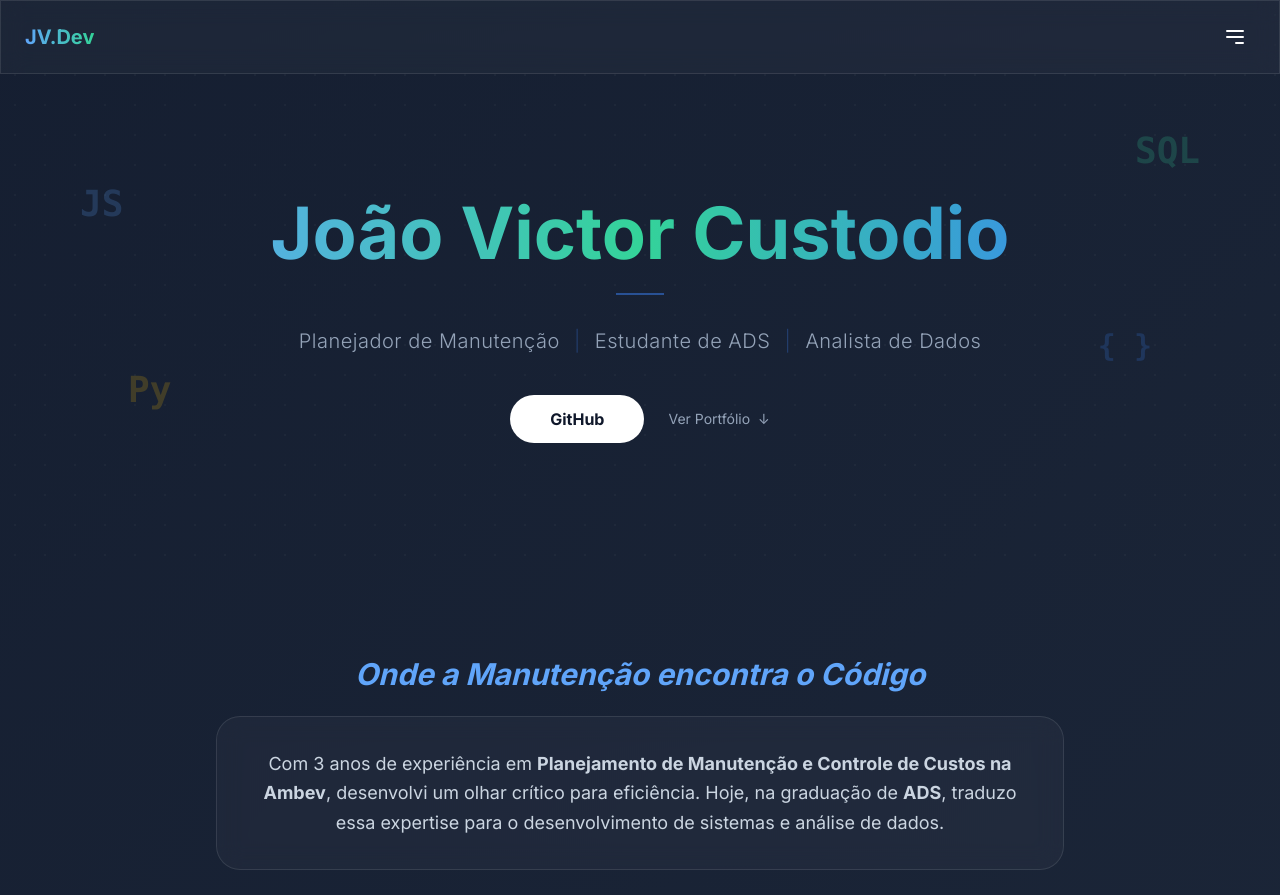
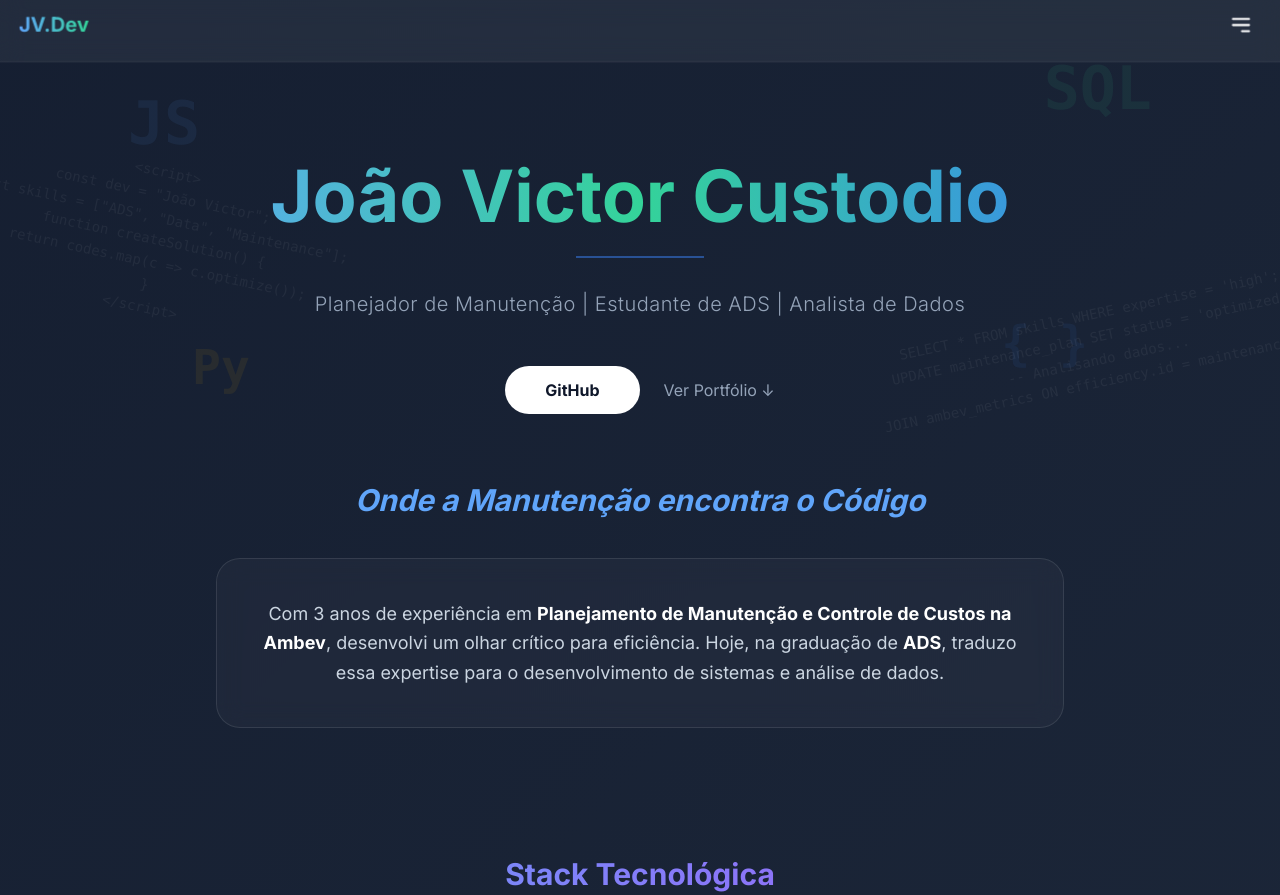
Before and after one commit to jvCustodio1/portfolio, a plain HTML site: page index.html in a window 1280 px wide. Shown: the top 895 px of the page. Drawn offline with nearby package versions, Linux system fonts and the light colour scheme.

Commit message:
alteração de espaçamento

```diff
--- a/index.html
+++ b/index.html
@@ -49,26 +49,40 @@
             </div>
     </div>
 
-    <header id="inicio" class="min-h-[70vh] relative flex flex-col justify-center items-center text-center p-6 pt-32 overflow-hidden">
+    <header id="inicio" class="min-h-[60vh] w-full flex flex-col justify-center items-center text-center pt-40 pb-40 relative overflow-hidden">
+
+        <div class="absolute inset-0 overflow-hidden pointer-events-none opacity-[0.05] select-none">
+            <div class="absolute top-40 -left-10 font-mono text-sm leading-relaxed rotate-12">
+                &lt;script&gt;<br>
+                const dev = "João Victor";<br>
+                const skills = ["ADS", "Data", "Maintenance"];<br>
+                function createSolution() {<br>
+                &nbsp;&nbsp;return codes.map(c => c.optimize());<br>
+                }<br>
+                &lt;/script&gt;
+            </div>
+            <div class="absolute bottom-20 -right-10 font-mono text-sm leading-relaxed -rotate-12">
+                SELECT * FROM skills WHERE expertise = 'high';<br>
+                UPDATE maintenance_plan SET status = 'optimized';<br>
+                -- Analisando dados...<br>
+                JOIN ambev_metrics ON efficiency.id = maintenance.id;
+            </div>
+        </div>
 
         <div class="glow glow-1"></div>
         <div class="glow glow-2" style="animation-delay: 3s;"></div>
 
-        <div class="absolute inset-0 opacity-[0.03] pointer-events-none"
-            style="background-image: radial-gradient(#ffffff 1px, transparent 1px); background-size: 30px 30px;">
+        <div class="absolute hidden lg:block left-[10%] top-[20%] opacity-20 animate-bounce" style="animation-duration: 4s;">
+                <span class="text-6xl font-bold text-blue-400/40 font-mono">JS</span>
             </div>
-
-        <div class="absolute hidden lg:block left-20 top-1/3 opacity-20 animate-bounce" style="animation-duration: 4s;">
-            <span class="text-4xl font-bold text-blue-400 font-mono">JS</span>
+            <div class="absolute hidden lg:block right-[10%] top-[15%] opacity-20 animate-bounce" style="animation-duration: 5s;">
+                <span class="text-6xl font-bold text-emerald-400/40 font-mono">SQL</span>
             </div>
-        <div class="absolute hidden lg:block right-20 top-1/4 opacity-20 animate-bounce" style="animation-duration: 5s;">
-            <span class="text-4xl font-bold text-emerald-400 font-mono">SQL</span>
+            <div class="absolute hidden lg:block left-[15%] bottom-[15%] opacity-20 animate-bounce" style="animation-duration: 6s;">
+                <span class="text-5xl font-bold text-yellow-500/40 font-mono">Py</span>
             </div>
-        <div class="absolute hidden lg:block left-32 bottom-1/4 opacity-20 animate-bounce" style="animation-duration: 6s;">
-            <span class="text-4xl font-bold text-yellow-500 font-mono">Py</span>
-        </div>
-        <div class="absolute hidden lg:block right-32 bottom-1/3 opacity-20 animate-bounce" style="animation-duration: 7s;">
-            <span class="text-3xl font-bold text-blue-500 font-mono">{ }</span>
+            <div class="absolute hidden lg:block right-[15%] bottom-[20%] opacity-20 animate-bounce" style="animation-duration: 7s;">
+                <span class="text-5xl font-bold text-blue-500/40 font-mono">{ }</span>
         </div>
 
        <div data-aos="fade-up" class="relative z-10 w-full max-w-5xl">
@@ -76,45 +90,47 @@
             João Victor Custodio
         </h1>
 
-            <div class="w-12 h-[2px] bg-blue-500/50 mx-auto mb-8"></div>
+        <div class="w-32 h-[2px] bg-blue-500/50 mx-auto mb-8"></div>
 
-            <p class="text-base md:text-lg lg:text-xl text-slate-400 mb-10 font-light tracking-wide">
-                Planejador de Manutenção <span class="text-blue-500/30 mx-2">|</span>
-                Estudante de ADS <span class="text-blue-500/30 mx-2">|</span>
-                Analista de Dados
+        <p class="text-base md:text-lg lg:text-xl text-slate-400 mb-12 font-light tracking-wide">
+            Planejador de Manutenção | Estudante de ADS | Analista de Dados
         </p>
 
         <div class="flex flex-row gap-6 justify-center items-center">
             <a href="https://github.com/SEU-USUARIO" target="_blank"
-                class="px-10 py-3 rounded-full font-bold bg-white text-slate-900 transition-all hover:scale-105 hover:shadow-[0_0_20px_rgba(255,255,255,0.3)] active:scale-95">
+               class="px-10 py-3 rounded-full font-bold bg-white text-slate-900 transition-all hover:scale-105">
                 GitHub
             </a>
-
-                <a href="#projetos" class="text-slate-400 hover:text-white transition-all flex items-center gap-2 font-medium group text-sm">
-                    Ver Portfólio
-                    <span class="group-hover:translate-y-1 transition-transform inline-block">↓</span>
+            <a href="#projetos" class="text-slate-400 hover:text-white transition-all flex items-center gap-2">
+                Ver Portfólio ↓
             </a>
+        </div>
     </div>
         </div>
     </header>
 
-    <section id="sobre" class="max-w-4xl mx-auto px-6 py-24 text-center" data-aos="fade-up">
-        <h2 class="text-3xl font-bold mb-6 italic text-blue-400">Onde a Manutenção encontra o Código</h2>
-        <div class="glass p-8 rounded-3xl">
-            <p class="text-lg text-slate-300 leading-relaxed">
-                Com 3 anos de experiência em <b>Planejamento de Manutenção e Controle de Custos na Ambev</b>, desenvolvi um olhar crítico para eficiência.
-                Hoje, na graduação de <b>ADS</b>, traduzo essa expertise para o desenvolvimento de sistemas e análise de dados.
+    <section id="sobre" class="w-full max-w-4xl mx-auto px-6 pt-32 pb-32 text-center relative z-10" data-aos="fade-up">
+
+            <h2 class="text-2xl md:text-3xl font-bold mb-10 text-blue-400 italic">
+                Onde a Manutenção encontra o Código
+            </h2>
+
+            <div class="glass p-8 md:p-10 rounded-3xl border border-white/10">
+                <p class="text-slate-300 leading-relaxed text-lg">
+                    Com 3 anos de experiência em <strong class="text-white">Planejamento de Manutenção e Controle de Custos na Ambev</strong>,
+                    desenvolvi um olhar crítico para eficiência. Hoje, na graduação de <strong class="text-white">ADS</strong>,
+                    traduzo essa expertise para o desenvolvimento de sistemas e análise de dados.
                 </p>
             </div>
     </section>
 
-    <section class="mb-20 px-6" data-aos="fade-up">
+    <section id="skills" class="mb-10 px-6" data-aos="fade-up">
         <h2 class="text-3xl font-bold mb-10 text-center bg-clip-text text-transparent bg-gradient-to-r from-blue-400 to-purple-500">
             Stack Tecnológica
         </h2>
 
                 <div class="grid grid-cols-1 md:grid-cols-3 gap-8">
-        <div class="glass p-8 rounded-3xl border border-white/10 flex flex-col">
+                    <div class="glass card-frontend p-8 rounded-3xl border border-white/10 flex flex-col">
                         <h3 class="text-blue-400 font-bold mb-6 flex items-center text-xl">
                             <span class="mr-2">🎨</span> Frontend
                         </h3>
@@ -126,7 +142,7 @@
                         </div>
                     </div>
 
-        <div class="glass p-8 rounded-3xl border border-white/10 flex flex-col">
+                    <div class="glass card-backend p-8 rounded-3xl border border-white/10 flex flex-col">
                         <h3 class="text-purple-400 font-bold mb-6 flex items-center text-xl">
                             <span class="mr-2">⚙️</span> Backend & Cloud
                         </h3>
@@ -138,7 +154,7 @@
                         </div>
                     </div>
 
-        <div class="glass p-8 rounded-3xl border border-white/10 flex flex-col">
+                    <div class="glass card-outros p-8 rounded-3xl border border-white/10 flex flex-col">
                         <h3 class="text-green-400 font-bold mb-6 flex items-center text-xl">
                             <span class="mr-2">🚀</span> Outros
                         </h3>
@@ -149,7 +165,7 @@
                             <span class="tech-badge bg-green-500/10 border-green-500/30 px-4 py-2 rounded-full text-sm">Metodologias Ágeis</span>
                         </div>
                     </div>
-
+                </div>
     </section>
 
         <section class="mb-20 px-6" data-aos="fade-up">
@@ -239,7 +255,7 @@
                 </div>
         </section>
 
-    <section id="projetos" class="max-w-6xl mx-auto px-6 py-20">
+    <section id="projetos" class="max-w-6xl mx-auto px-6 py-10">
         <h2 class="text-3xl font-bold mb-12 border-l-4 border-blue-500 pl-4">Meus Projetos</h2>
         <div class="grid grid-cols-1 md:grid-cols-3 gap-8">
 
--- a/style.css
+++ b/style.css
@@ -11,22 +11,8 @@
     scroll-behavior: smooth;
 }
 
-/* --- VISIBILIDADE GLOBAL (Garante que nada suma) --- */
-header, section, main {
-    display: block !important;
-    opacity: 1 !important;
-    visibility: visible !important;
-}
-/* Remove qualquer margem que esteja empurrando as seções */
-header + section {
-    margin-top: 0 !important;
-}
-header {
-    display: flex !important;
-    min-height: 70vh !important; /* Reduzi de 85 para 70 */
-    padding-top: 100px !important; /* Espaço para não ficar sob a nav */
-    padding-bottom: 20px !important; /* Diminui a distância na base */
-}
+/* --- CONFIGURAÇÃO DO HEADER --- */
+
 
 /* --- EFEITO GLASS --- */
 .glass {
@@ -62,16 +48,17 @@
 /* --- GLOWS --- */
 .glow {
     position: absolute;
-    width: 350px;
-    height: 350px;
+    width: 600px; /* Aumentamos de 350px para 600px */
+    height: 600px;
     border-radius: 50%;
-    filter: blur(100px);
+    filter: blur(120px); /* Desfoque maior para espalhar a cor */
     z-index: -1;
-    animation: pulse 8s ease-in-out infinite;
+    opacity: 0.2; /* Um pouco mais visível */
+    animation: pulse 10s ease-in-out infinite;
 }
 
-.glow-1 { top: 20%; left: 15%; background: rgba(59, 130, 246, 0.15); }
-.glow-2 { bottom: 20%; right: 15%; background: rgba(16, 185, 129, 0.15); }
+.glow-1 { top: -10%; left: -10%; background: #3b82f6; } /* No canto superior esquerdo */
+.glow-2 { bottom: -10%; right: -10%; background: #10b981; } /* No canto inferior direito */
 
 @keyframes pulse {
     0%, 100% { opacity: 0.4; transform: scale(1); }
@@ -110,3 +97,71 @@
 @media (min-width: 768px) {
     #mobile-menu { display: none !important; }
 }
+
+/* --- CONFIGURAÇÕES GERAIS DE TRANSIÇÃO --- */
+.glass {
+    transition: all 0.4s cubic-bezier(0.175, 0.885, 0.32, 1.275); /* Transição suave e elástica */
+    border: 1px solid rgba(255, 255, 255, 0.08); /* Borda padrão bem sutil */
+}
+
+/* --- HOVER GERAL PARA TODOS OS CARDS .glass --- */
+.glass:hover {
+    transform: translateY(-12px) scale(1.01); /* Sobe mais e aumenta 1% */
+    background: rgba(255, 255, 255, 0.06) !important; /* Brilha o fundo do card */
+}
+
+/* =========================================
+   EFEITOS DE CORES VIBRANTES (NEON)
+   ========================================= */
+
+/* --- 1. CARD DE FRONTEND (Azul Vibrante) --- */
+/* Procure no seu HTML o card de Frontend e adicione a classe 'card-frontend' */
+.card-frontend:hover {
+    border-color: rgba(59, 130, 246, 0.8) !important; /* Borda Azul Neon */
+    box-shadow: 0 20px 40px rgba(37, 99, 235, 0.35); /* Sombra Azul Vibrante */
+}
+
+/* --- 2. CARD DE BACKEND (Roxo Vibrante) --- */
+/* Procure no seu HTML o card de Backend e adicione a classe 'card-backend' */
+.card-backend:hover {
+    border-color: rgba(168, 85, 247, 0.8) !important; /* Borda Roxa Neon */
+    box-shadow: 0 20px 40px rgba(147, 51, 234, 0.35); /* Sombra Roxa Vibrante */
+}
+
+/* --- 3. CARD DE OUTROS (Verde Vibrante) --- */
+/* Procure no seu HTML o card de Outros e adicione a classe 'card-outros' */
+.card-outros:hover {
+    border-color: rgba(34, 197, 94, 0.8) !important; /* Borda Verde Neon */
+    box-shadow: 0 20px 40px rgba(22, 163, 74, 0.35); /* Sombra Verde Vibrante */
+}
+
+/* --- EFEITO NAS TECH-BADGES (Mais Vibrante) --- */
+.tech-badge {
+    transition: all 0.3s ease;
+    border: 1px solid rgba(255, 255, 255, 0.1);
+}
+
+.tech-badge:hover {
+    background-color: rgba(255, 255, 255, 0.15) !important; /* Fundo mais claro */
+    border-color: rgba(255, 255, 255, 0.6) !important; /* Borda branca brilhante */
+    color: white !important;
+    transform: scale(1.1) translateY(-2px); /* Aumenta e sobe um pouquinho */
+}
+/* Isso vai puxar a seção Sobre para dentro da área do Header */
+#sobre {
+    margin-top: -120px !important; /* Ajuste esse número se quiser mais perto ou mais longe */
+    position: relative;
+    z-index: 20; /* Garante que fique por cima do fundo do header */
+}
+
+/* Ajuste final no Header para ele parar de empurrar */
+header {
+    min-height: auto !important;
+    padding-top: 160px !important; /* Espaço para a Nav */
+    padding-bottom: 60px !important; /* Distância fixa para o 'Sobre' */
+}
+
+/* Ajuste específico para o título principal não ficar colado nos botões */
+.hero-title {
+    margin-bottom: 1.5rem !important;
+}
```
Lines whose indentation alone changed are shown as unchanged.
